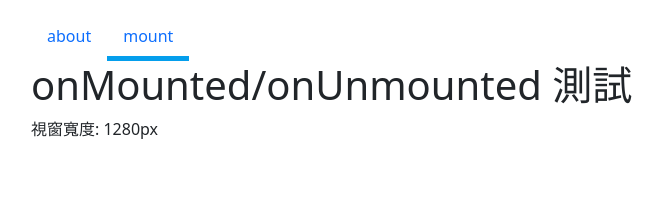
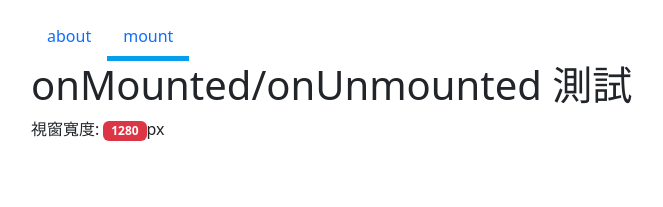
Before and after one commit to idben/EEIT215_20260422, a Vue app in the folder shop/: page /mount in a window 1280 px wide. Shown: the top 207 px of the page, without its empty margins (51-714 px from the left). Built offline with nearby package versions, Linux system fonts and the light colour scheme.

Commit message:
onMounted window.innerWidth

```diff
--- a/shop/src/views/Test01View.vue
+++ b/shop/src/views/Test01View.vue
@@ -2,11 +2,20 @@
 import { ref, onMounted, onUnmounted } from 'vue';
 
 const windowWidth = ref(window.innerWidth);
+
+onMounted(() => {
+    console.log("元件已掛載");
+    window.addEventListener('resize', () => {
+        windowWidth.value = window.innerWidth;
+        console.log(window.innerWidth);
+
+    });
+})
 </script>
 <template>
     <h1>onMounted/onUnmounted 測試</h1>
     <p>
-        視窗寬度: {{ windowWidth }}px
+        視窗寬度: <span class="badge bg-danger text-white">{{ windowWidth }}</span>px
     </p>
 </template>
 <style scoped></style>
```
